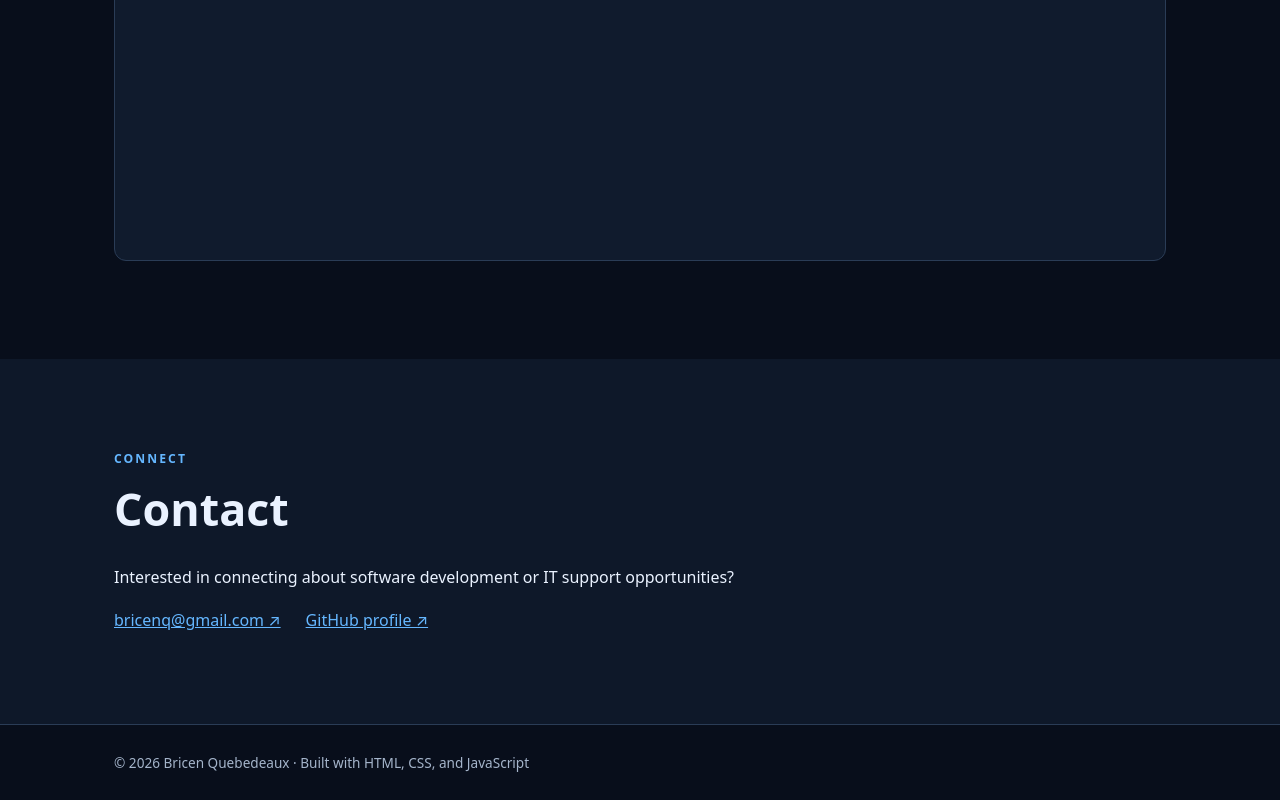
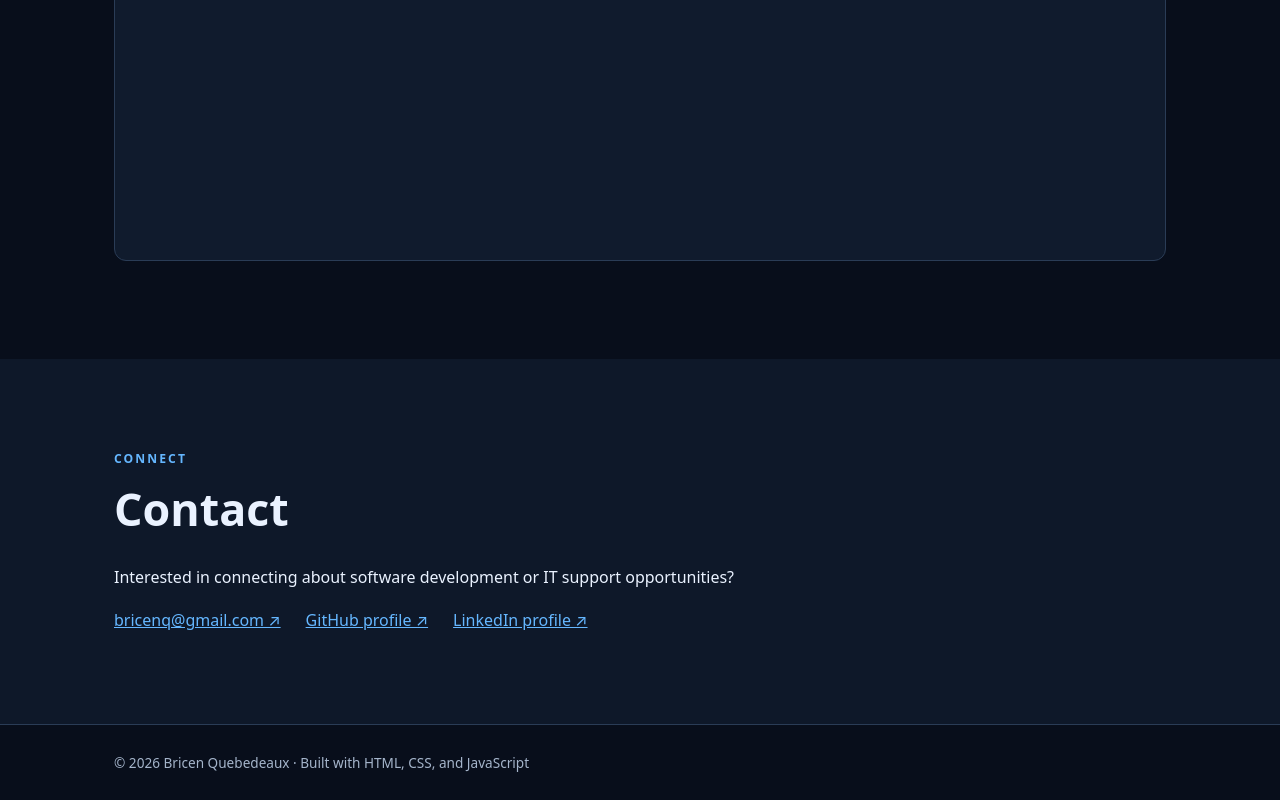
Before and after one commit to bricenq-art/github-portfolio, a plain HTML site: page index.html in a window 1280 px wide. Shown: the part 4100-4900 px from the top of the page. Drawn offline with Linux system fonts and the light colour scheme.

Commit message:
Add files via upload

```diff
--- a/index.html
+++ b/index.html
@@ -95,7 +95,7 @@
       <div class="contact-links">
         <a href="mailto:bricenq@gmail.com">bricenq@gmail.com ↗</a>
         <a href="https://github.com/bricenq-art" target="_blank" rel="noopener noreferrer">GitHub profile ↗</a>
-        <!-- Add verified LinkedIn profile URL before final submission. -->
+        <a href="https://www.linkedin.com/in/bricen-quebedeaux-039b7333b" target="_blank" rel="noopener noreferrer">LinkedIn profile ↗</a>
       </div>
     </div></section>
   </main>
```
